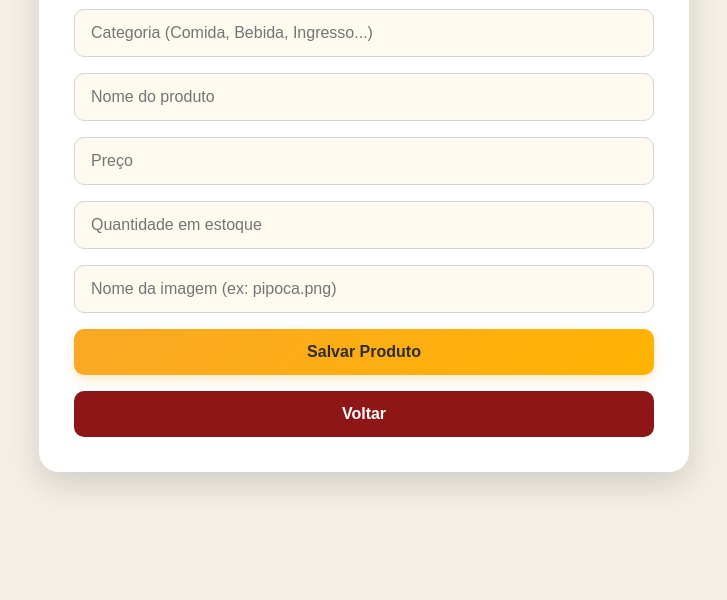
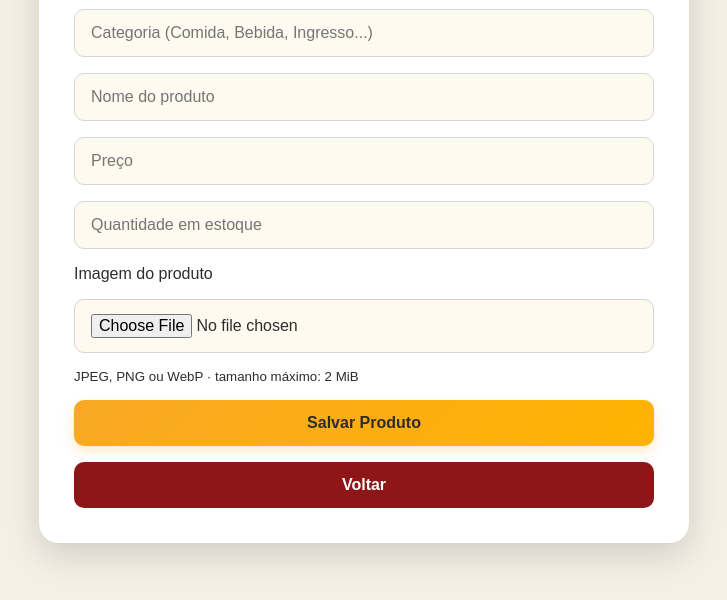
Before and after one commit to LuccasAndradeDev/Festa-Junina-Lolico, a website: page public/adicionar-produto.html in a window 1280 px wide. Shown: the part 154-754 px from the top of the page, without its empty margins (276-1003 px from the left). Drawn offline with Linux system fonts and the light colour scheme.

Commit message:
Permitir anexar imagem ao criar produto

```diff
--- a/public/adicionar-produto.html
+++ b/public/adicionar-produto.html
@@ -42,10 +42,21 @@
                 id="estoque"
                 placeholder="Quantidade em estoque">
 
+            <label for="imagem">Imagem do produto</label>
+
             <input
-                type="text"
+                type="file"
                 id="imagem"
-                placeholder="Nome da imagem (ex: pipoca.png)">
+                accept="image/jpeg,image/png,image/webp"
+                aria-describedby="ajuda-imagem"
+                required>
+
+            <small id="ajuda-imagem">JPEG, PNG ou WebP · tamanho máximo: 2 MiB</small>
+
+            <img
+                id="imagem-preview"
+                alt="Prévia da imagem do produto"
+                style="display:none; max-width:100%; max-height:240px; object-fit:contain; border-radius:12px;">
 
             <button onclick="salvarProduto()">
 
```
